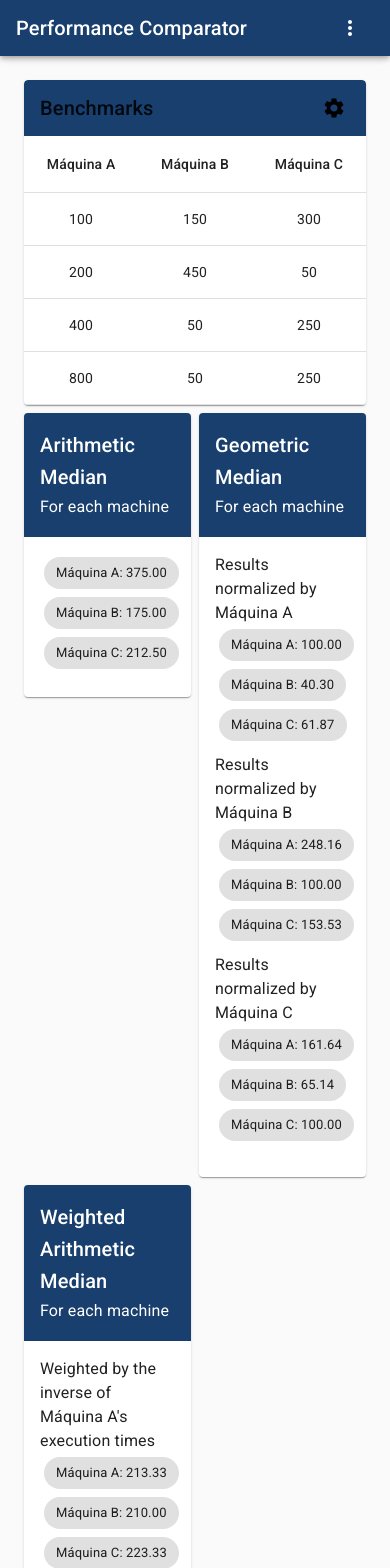
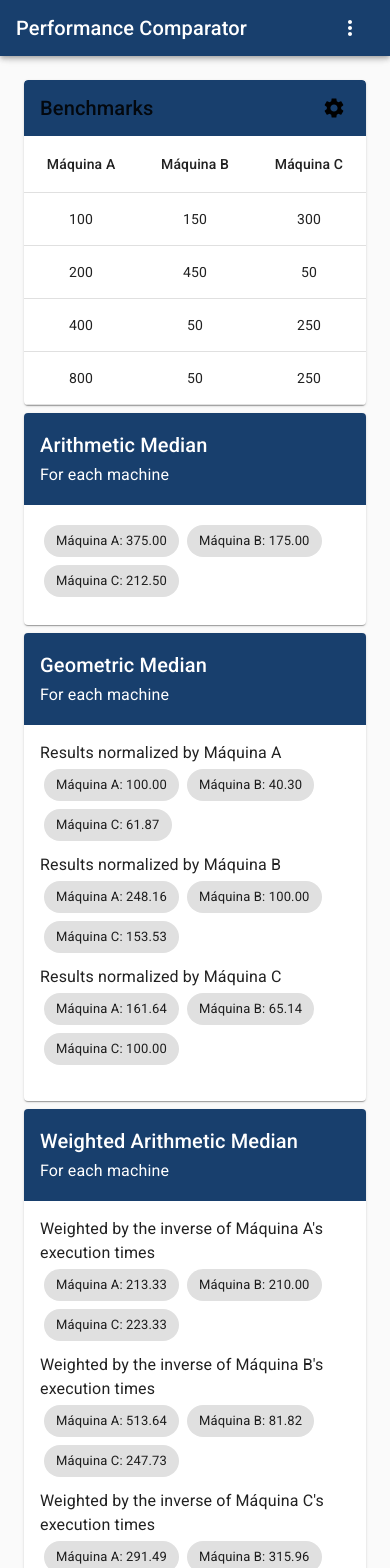
Before and after one commit to reloadedhead/performance-comparator, a React (Create React App) app: page / in a window 390 px wide. Shown: the top 1568 px of the page. Built offline with nearby package versions, Linux system fonts and the light colour scheme.

Commit message:
fixes layout on small screens

```diff
--- a/src/pages/main/index.tsx
+++ b/src/pages/main/index.tsx
@@ -8,17 +8,17 @@ const MainPage = () => {
   const { machines, benchmarks } = useBenchmarks();
 
   return (
-    <Grid container spacing={1}>
+    <Grid container spacing={1} justify="space-between">
       <Grid item xs={12}>
         <BenchmarkTable machines={machines} data={benchmarks} />
       </Grid>
-      <Grid item xs={6}>
+      <Grid item xs={12} md={4}>
         <ArithmeticResults />
       </Grid>
-      <Grid item xs={6}>
+      <Grid item xs={12} md={4}>
         <GeometricResults />
       </Grid>
-      <Grid item xs={6}>
+      <Grid item xs={12} md={4}>
         <WeightedResults />
       </Grid>
     </Grid>
```
